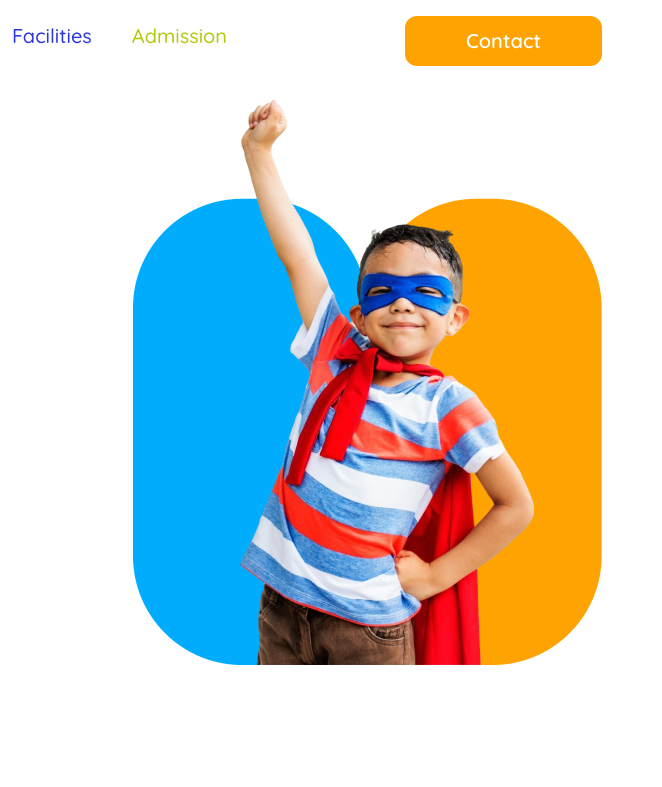
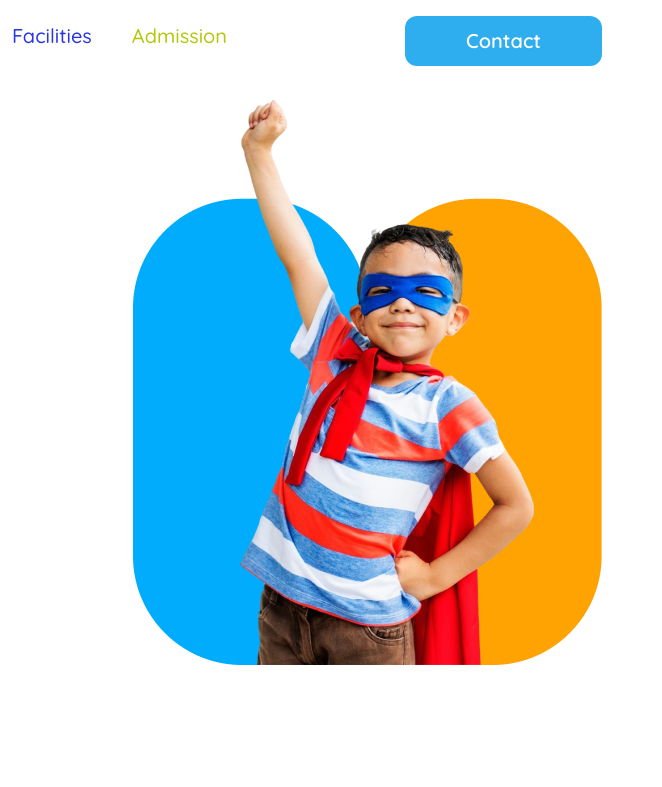
Before and after one commit to MehediHn487/B11-A2-Kids-School, a plain HTML site: page index.html in a window 1280 px wide. Shown: the top 787 px of the page, 618-1280 px from the left. Drawn offline with Linux system fonts and the light colour scheme.

Commit message:
Final added

```diff
--- a/style/style.css
+++ b/style/style.css
@@ -88,7 +88,7 @@ main #standard-curriculum {
   height: 50px;
   border-radius: 12px;
   border-style: none;
-  background: rgb(254, 163, 1);
+  background: rgb(46, 174, 238);
 
   color: rgb(255, 255, 255);
   font-family: Quicksand;
```
